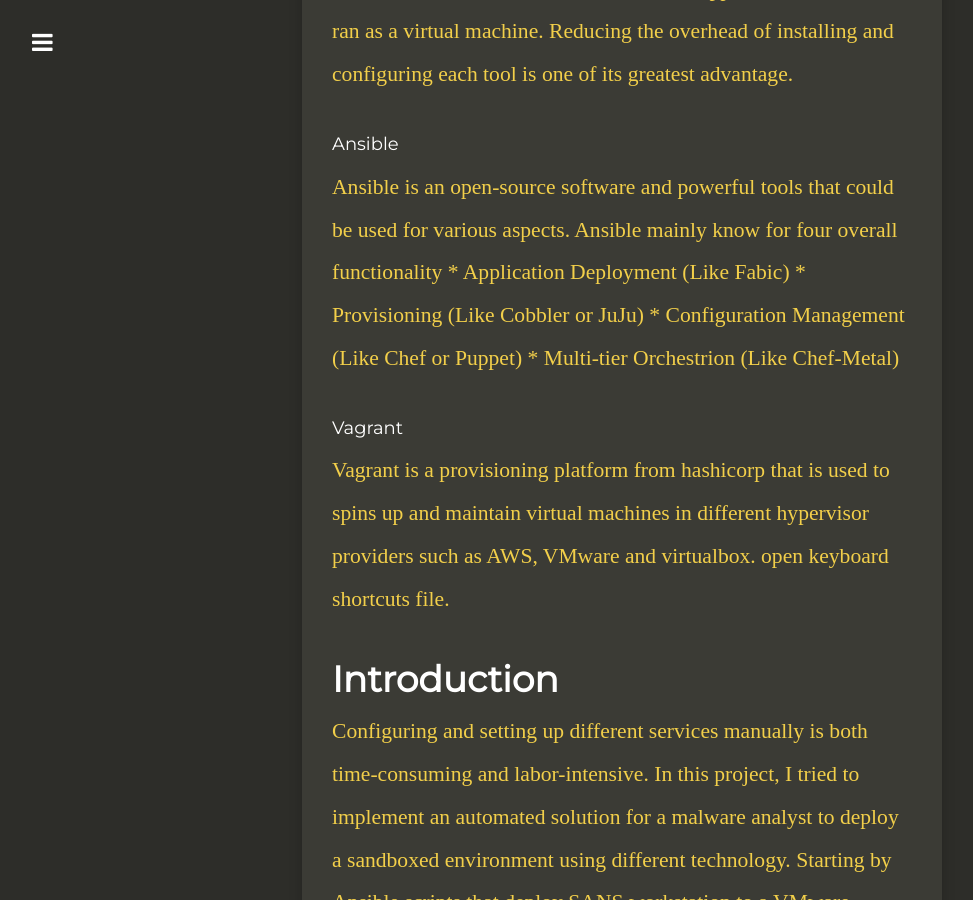
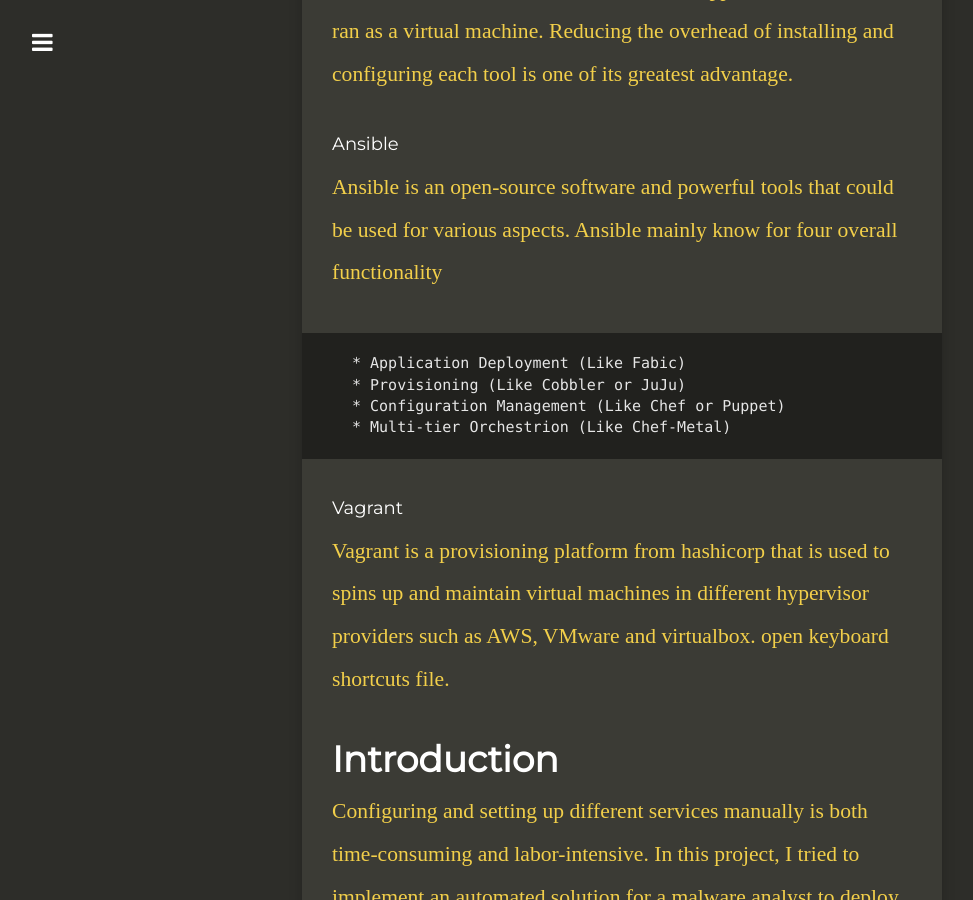
Before and after one commit to sh1dow3r/layer0, a Jekyll site: the page built from _posts/2020-04-14-Cuckoo_SIFT_With_Ansible.md, in a window 1280 px wide and 900 px high, scrolled down 1248 px. Shown: the whole window, without its empty margins (18-991 px from the left). Built offline with Jekyll 4.4.1, drawn with Linux system fonts in a browser that asks for light colours; nearby versions of some CDN libraries; comment, search, counter and statistics services are not loaded.

Commit message:
sandbox initial post 3

```diff
--- a/_posts/2020-04-14-Cuckoo_SIFT_With_Ansible.md
+++ b/_posts/2020-04-14-Cuckoo_SIFT_With_Ansible.md
@@ -8,7 +8,7 @@ categories: Malware_Forensics
 Recently, I have been involved in a lot of projects related to DevOps and building secure infrastructure as Code (IAC) which I will be blogging about once I finish them. In this blog I'll go over basic tools I have used to accomplish this project.
 </span>
 
-## **Background** <br/>
+## **Background**
 
 #### Cuckoo Sandbox Project
 
@@ -26,12 +26,11 @@ SIFT Workstation is a powerful forensics framework that contains most of the ope
 <span style="color: #f2cf4a; font-family: Babas; font-size: 0.9em;">
 Ansible is an open-source software and powerful tools that could be used for various aspects. Ansible mainly know for four overall functionality
  </span>
-<span style="color: #f2cf4a; font-family: Babas; font-size: 0.9em;">
+
     * Application Deployment (Like Fabic)
     * Provisioning (Like Cobbler or JuJu)
     * Configuration Management (Like Chef or Puppet)
     * Multi-tier Orchestrion (Like Chef-Metal)
- </span>
 
 #### Vagrant
 
```
